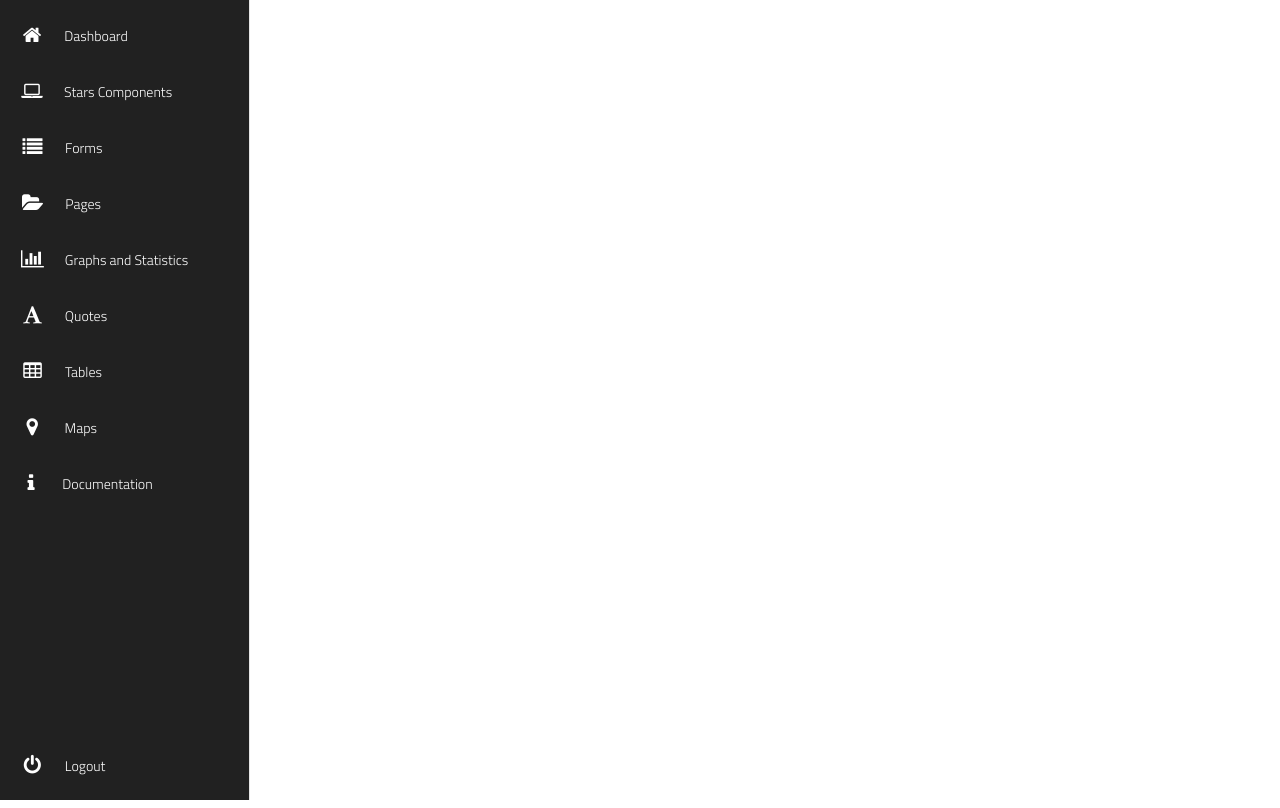
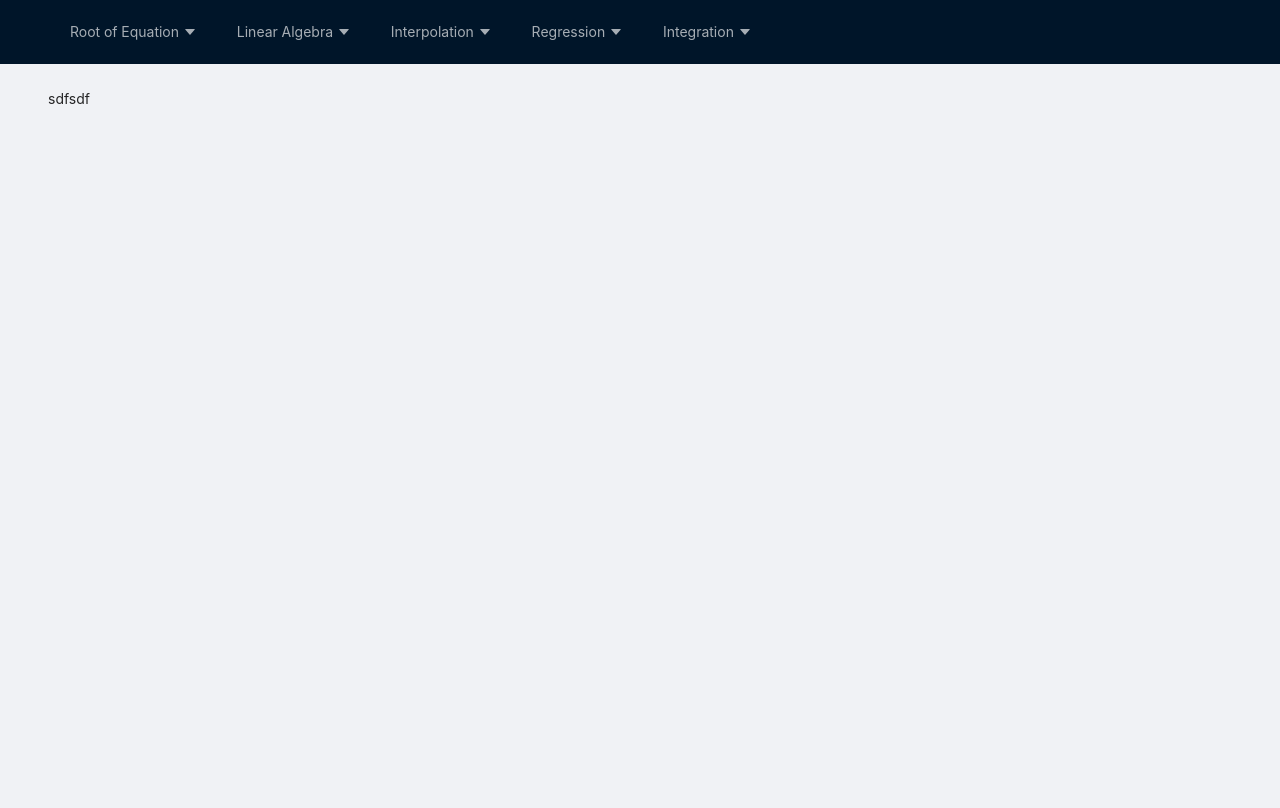
Before and after one commit to kasettakorn/Numer_ts, a React (Create React App) app: page /bisection in a window 1280 px wide. Built offline with nearby package versions, Linux system fonts and the light colour scheme.

Commit message:
Add bisection calculation

```diff
--- a/package.json
+++ b/package.json
@@ -3,6 +3,7 @@
   "version": "0.1.0",
   "private": true,
   "dependencies": {
+    "@ant-design/icons": "^4.7.0",
     "@fortawesome/fontawesome-svg-core": "^1.3.0",
     "@fortawesome/free-solid-svg-icons": "^6.0.0",
     "@fortawesome/react-fontawesome": "^0.1.17",
@@ -15,11 +16,14 @@
     "@types/react": "^17.0.39",
     "@types/react-bootstrap": "^0.32.29",
     "@types/react-dom": "^17.0.11",
+    "@types/react-plotly.js": "^2.5.0",
     "@types/react-router-dom": "^5.3.3",
     "antd": "^4.18.9",
     "bootstrap": "^5.1.3",
+    "mathjs": "^10.3.0",
     "react": "^17.0.2",
     "react-dom": "^17.0.2",
+    "react-router-dom": "^6.2.2",
     "react-scripts": "5.0.0",
     "typescript": "^4.6.2",
     "web-vitals": "^2.1.4"
--- a/src/App.tsx
+++ b/src/App.tsx
@@ -1,100 +1,80 @@
-import React from 'react'
 import './App.css';
+import { Layout, Menu } from 'antd';
+import { BookFilled, CaretDownFilled, FacebookFilled } from '@ant-design/icons';
+import { Router, Routes, Route, Link } from 'react-router-dom';
+import 'antd/dist/antd.css';
+import { Bisection } from './calculate/Root of equation/';
+
+const { Header, Content, Footer } = Layout;
 export default function App() {
     return (
-        <div className="App">
-            <div className="area"></div><nav className="sidebar">
-                <ul>
-                    <li>
-                        <a href="#">
-                            <i className="fa fa-home fa-2x"></i>
-                            <span className="nav-text">
-                                Dashboard
-                            </span>
-                        </a>
+        <>
+            <Layout className='layout'>
+                <Header>
+                    <Menu theme='dark' style={{ backgroundColor: "" }} mode='horizontal'>
+                        <Menu.SubMenu key="unit1" title={<span>Root of Equation <CaretDownFilled /></span>}>
+                            <Menu.Item key={1}><Link to='/bisection'>Bisection</Link></Menu.Item>
+                            <Menu.Item key={2}>False Position</Menu.Item>
+                            <Menu.Item key={3}>One-Point iteration</Menu.Item>
+                            <Menu.Item key={4}>Newton Raphson</Menu.Item>
+                            <Menu.Item key={5}>Secant</Menu.Item>
+                        </Menu.SubMenu>
+                        <Menu.SubMenu key="unit2" title={<span>Linear Algebra <CaretDownFilled /></span>}>
+                            <Menu.Item key={6}>Cramer's Rule</Menu.Item>
+                            <Menu.Item key={7}>Gauss's Elimination</Menu.Item>
+                            <Menu.Item key={8}>Gauss Jordan</Menu.Item>
+                            <Menu.Item key={9}>LU Decomposition</Menu.Item>
+                            <Menu.Item key={10}>Cholesky Decomposition</Menu.Item>
+                            <Menu.Item key={11}>Jacobi Iteration</Menu.Item>
+                            <Menu.Item key={12}>Gauss-Seidel Iteration</Menu.Item>
+                            <Menu.Item key={13}>Conjugate Gradient</Menu.Item>
+                        </Menu.SubMenu>
+                        <Menu.SubMenu key="unit3" title={<span>Interpolation <CaretDownFilled /></span>}>
+                            <Menu.Item key={14}>Newton's Divided difference</Menu.Item>
+                            <Menu.Item key={15}>Lagrange</Menu.Item>
+                            <Menu.Item key={16}>Spline</Menu.Item>
+                        </Menu.SubMenu>
+                        <Menu.SubMenu key="unit4" title={<span>Regression <CaretDownFilled /></span>}>
+                            <Menu.Item key={17}>Linear</Menu.Item>
+                            <Menu.Item key={18}>Polynomial</Menu.Item>
+                            <Menu.Item key={19}>Multiple Linear</Menu.Item>
+                        </Menu.SubMenu>
+                        <Menu.SubMenu key="unit5" title={<span>Integration <CaretDownFilled /></span>}>
+                            <Menu.Item key={20}>Trapzoidal's rule</Menu.Item>
+                            <Menu.Item key={21}>Composite Trapzoidal's rule</Menu.Item>
+                            <Menu.Item key={22}>Simpson's Rule</Menu.Item>
+                            <Menu.Item key={23}>Composite Simpson's Rule</Menu.Item>
+                        </Menu.SubMenu>
+                    </Menu>
+                </Header>
+                <Layout style={{ padding: '0 24px 24px' }}>
+                    <Content
+                        className="site-layout-background"
+                        style={{
+                            padding: 24,
+                            margin: 0,
+                            minHeight: "90vh",
+                        }}
+                    >
+                        <Routes>
+                            <Route path="/bisection" element={<Bisection />} />
+                        </Routes>
 
-                    </li>
-                    <li>
-                        <a href="#">
-                            <i className="fa fa-laptop fa-2x"></i>
-                            <span className="nav-text">
-                                Stars Components
-                            </span>
-                        </a>
+                    </Content>
+                </Layout>
+                {/* <Footer style={{ backgroundColor: "#001529", minHeight: 120 }}>
+                    <p style={{ fontSize: "24px", fontWeight: "bold", color: "white" }}>
+                        ©2022 All Right Reserved<br />
+                        <p style={{ fontSize: "22px", verticalAlign: "text-bottom" }}><FacebookFilled style={{ fontSize: "30px" }} /><a target="_blank" rel="noopener noreferrer" href="http://www.facebook.com/kornkung.h" style={{ color: "white", textDecoration: "none" }}> Ronnakorn   Hompoa</a></p>
 
-                    </li>
-                    <li>
-                        <a href="#">
-                            <i className="fa fa-list fa-2x"></i>
-                            <span className="nav-text">
-                                Forms
-                            </span>
-                        </a>
+                        <p style={{ fontSize: "22px", verticalAlign: "text-bottom" }}><BookFilled style={{ fontSize: "30px" }} /><a target="_blank" rel="noopener noreferrer" href="http://www.facebook.com/kornkung.h" style={{ color: "white", textDecoration: "none" }}> Department of Computer and Information Science - King Mongkut's University of Technology North Bangkok</a></p>
 
-                    </li>
-                    <li>
-                        <a href="#">
-                            <i className="fa fa-folder-open fa-2x"></i>
-                            <span className="nav-text">
-                                Pages
-                            </span>
-                        </a>
+                    </p>
 
-                    </li>
-                    <li>
-                        <a href="#">
-                            <i className="fa fa-bar-chart-o fa-2x"></i>
-                            <span className="nav-text">
-                                Graphs and Statistics
-                            </span>
-                        </a>
-                    </li>
-                    <li>
-                        <a href="#">
-                            <i className="fa fa-font fa-2x"></i>
-                            <span className="nav-text">
-                                Quotes
-                            </span>
-                        </a>
-                    </li>
-                    <li>
-                        <a href="#">
-                            <i className="fa fa-table fa-2x"></i>
-                            <span className="nav-text">
-                                Tables
-                            </span>
-                        </a>
-                    </li>
-                    <li>
-                        <a href="#">
-                            <i className="fa fa-map-marker fa-2x"></i>
-                            <span className="nav-text">
-                                Maps
-                            </span>
-                        </a>
-                    </li>
-                    <li>
-                        <a href="#">
-                            <i className="fa fa-info fa-2x"></i>
-                            <span className="nav-text">
-                                Documentation
-                            </span>
-                        </a>
-                    </li>
-                </ul>
 
-                <ul className="logout">
-                    <li>
-                        <a href="#">
-                            <i className="fa fa-power-off fa-2x"></i>
-                            <span className="nav-text">
-                                Logout
-                            </span>
-                        </a>
-                    </li>
-                </ul>
-            </nav>
+                </Footer> */}
+            </Layout>
+        </>
 
-        </div>
     )
 }
--- /dev/null
+++ b/src/calculate/Root of equation/Bisection.tsx
@@ -0,0 +1,10 @@
+import React from 'react'
+
+const Bisection : React.FC = () => {
+  return (
+    <div>
+        <p>sdfsdf</p>
+    </div>
+  )
+}
+export default Bisection
--- /dev/null
+++ b/src/calculate/Root of equation/index.ts
@@ -0,0 +1,3 @@
+import Bisection from "./Bisection"
+
+export { Bisection }
--- a/src/index.tsx
+++ b/src/index.tsx
@@ -3,11 +3,12 @@ import ReactDOM from 'react-dom';
 import 'bootstrap/dist/css/bootstrap.min.css';
 import App from './App';
 import reportWebVitals from './reportWebVitals';
+import { BrowserRouter } from 'react-router-dom';
 
 ReactDOM.render(
-  <React.StrictMode>
+  <BrowserRouter>
     <App />
-  </React.StrictMode>,
+  </BrowserRouter>,
   document.getElementById('root')
 );
 
```
Also changed, not shown: src/component/Graph.component.tsx (added, +28 -0 lines), 1 other file (tests, documents, lock files or other folders).
